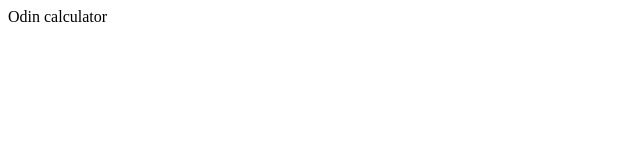
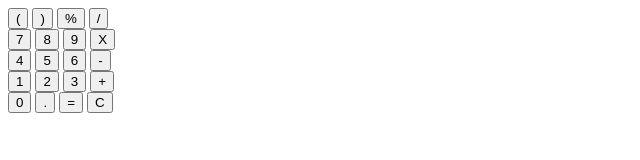
Before and after one commit to F-arellano/odin-calculator, a plain HTML site: page index.html in a window 1280 px wide. Shown: the whole page, without its empty margins (0-640 px from the left). Drawn offline with Linux system fonts and the light colour scheme.

Commit message:
ADD: basic html implemented
+ container for the calculator
+ screen and box with buttons
+ all buttons for a standard calculator

```diff
--- a/index.html
+++ b/index.html
@@ -1,12 +1,46 @@
 <!DOCTYPE html>
 <html lang="en">
 <head>
-    <meta charset="UTF-8">
-    <meta name="viewport" content="width=device-width, initial-scale=1.0">
-    <link rel="stylesheet" href="style.css"
-    <title>Odin calculator</title>
-</head>
+  <meta charset="UTF-8">
+  <meta name="viewport" content="width=device-width, initial-scale=1.0">
+  <link rel="stylesheet" href="style.css">
+  <title>Odin calculator</title>
+  </head>
 <body>
-
+  <div class="container">
+    <div class="screen"></div>
+    <div class="box">
+        <div class="row">
+          <button>(</button>
+          <button>)</button>
+          <button>%</button>
+          <button>/</button>
+        </div>
+        <div class="row">
+          <button>7</button>
+          <button>8</button>
+          <button>9</button>
+          <button>X</button>
+        </div>
+        <div class="row">
+          <button>4</button>
+          <button>5</button>
+          <button>6</button>
+          <button>-</button>
+        </div>
+        <div class="row">
+          <button>1</button>
+          <button>2</button>
+          <button>3</button>
+          <button>+</button>
+        </div>
+        <div class="row">
+          <button>0</button>
+          <button>.</button>
+          <button>=</button>
+          <button>C</button>
+        </div>
+    </div>
+  </div>
 </body>
 </html>
```
